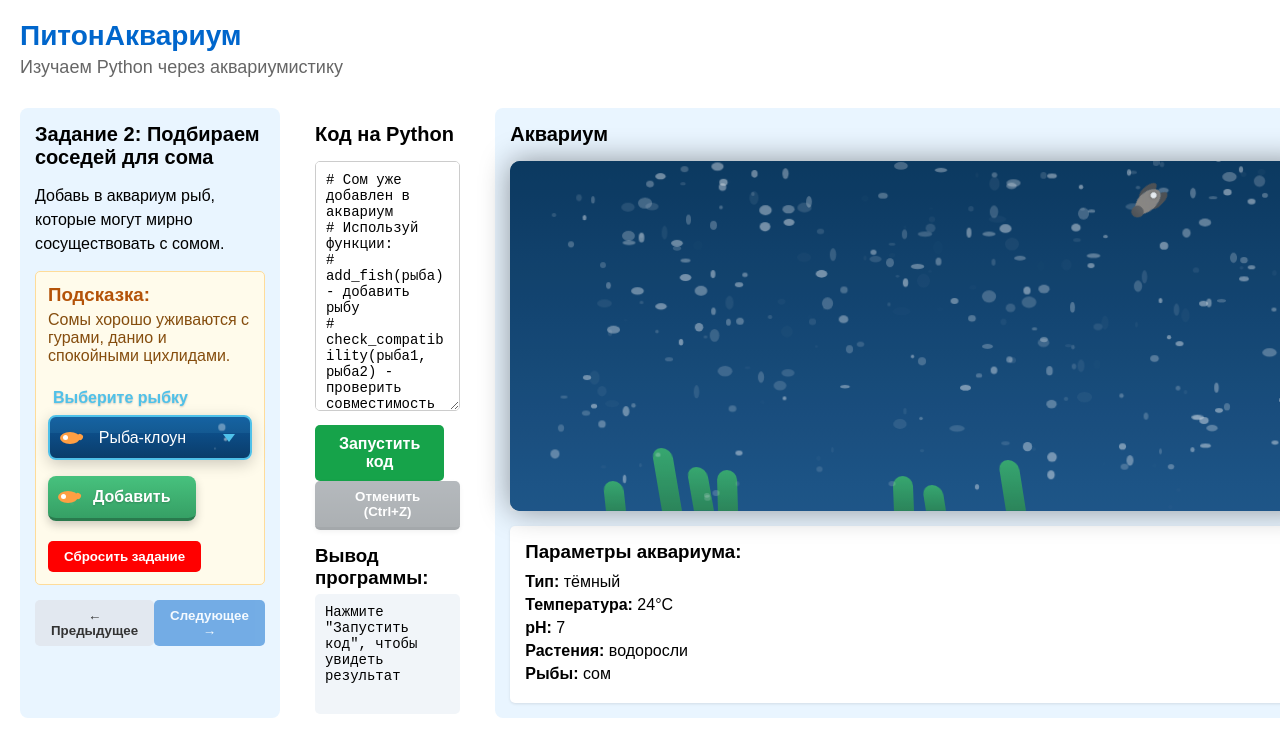
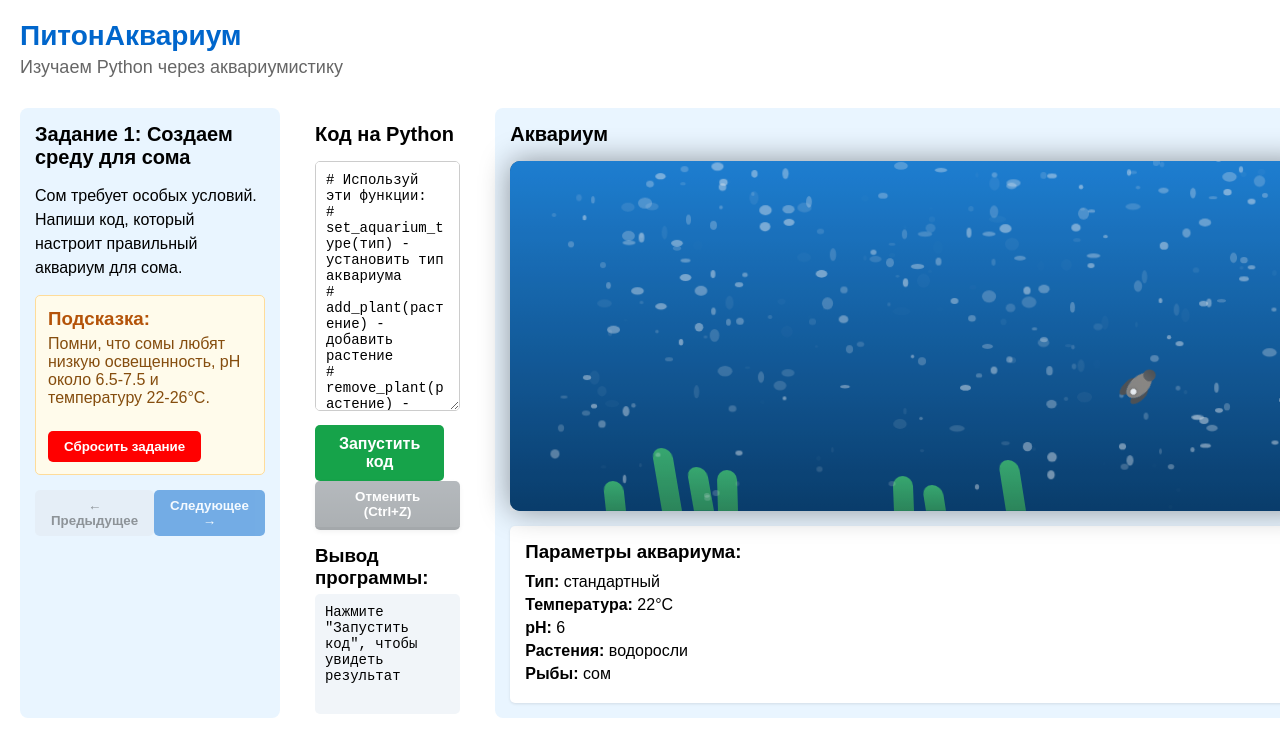
Before and after one commit to danilmash/aquarium, a React (Vite) app: page / in a window 1280 px wide. Shown: the top 756 px of the page. Built offline with nearby package versions, Linux system fonts and the light colour scheme.

Commit message:
fix: фикс начального состояния рыбок

```diff
--- a/src/components/Aquarium/Aquarium.jsx
+++ b/src/components/Aquarium/Aquarium.jsx
@@ -5,7 +5,7 @@ import cn from 'classnames';
 import { Plant } from '../Plant';
 import { getRandomInteger } from '../../utils';
 
-export const Aquarium = ({ type, propFish, onRemoveFish }) => {
+export const Aquarium = ({ type, propFish, onRemoveFish,level }) => {
   const aquariumRef = useRef(null);
   const animationRef = useRef();
   const lastTimeRef = useRef(0);
@@ -144,6 +144,24 @@ export const Aquarium = ({ type, propFish, onRemoveFish }) => {
     });
   }, [propFish]);
 
+  useEffect(() => {
+   const container = aquariumRef.current?.getBoundingClientRect();
+    if(container && propFish.length === 1){
+
+    setFishes(() => propFish
+        .map((fish) => ({
+          type: fish.type,
+          id: fish.id,
+          x: Math.random() * container.width,
+          y: Math.random() * container.height,
+          speed: 0.5 + Math.random() * 2,
+          angle: Math.random() * Math.PI * 2,
+        }))
+    );
+    }
+
+  },[level])
+
   return (
     <div className={styles.wrapper}>
       <div className={styles.container} ref={aquariumRef}>
--- a/src/components/Home/Home.jsx
+++ b/src/components/Home/Home.jsx
@@ -11,7 +11,7 @@ const { tasks } = data;
 
 // Основной компонент приложения
 export const Home = () => {
-  const [level, setLevel] = useState(2);
+  const [level, setLevel] = useState(1);
 
   const [code, setCode] = useState('');
   const [aquarium, setAquarium] = useState({});
@@ -243,7 +243,7 @@ export const Home = () => {
         {/* Правая панель с визуализацией */}
         <div className="aquarium-panel">
           <h2 className="panel-title">Аквариум</h2>
-          <Aquarium propFish={fishes} type={aquarium.type} onRemoveFish={onRemoveFish} />
+          <Aquarium level={level} propFish={fishes} type={aquarium.type} onRemoveFish={onRemoveFish} />
 
           <div className="aquarium-params">
             <h3 className="params-title">Параметры аквариума:</h3>
```
